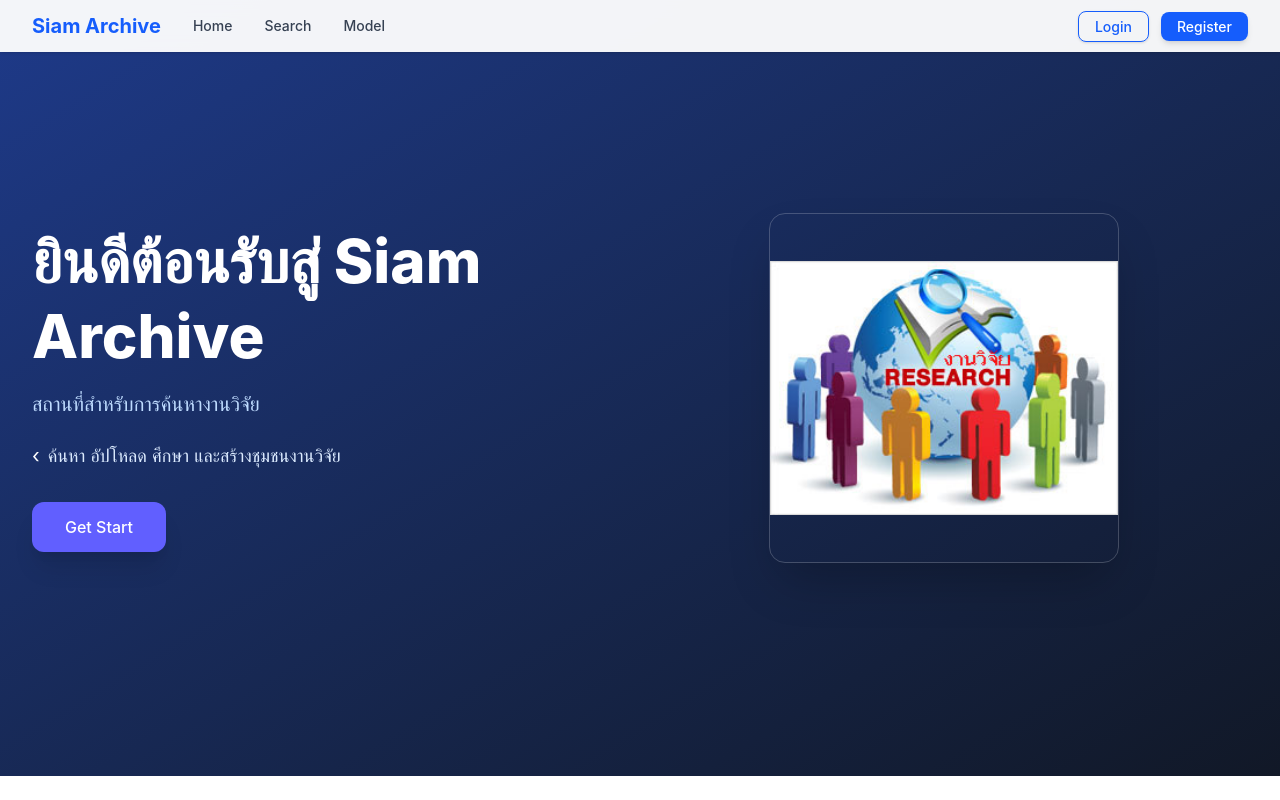
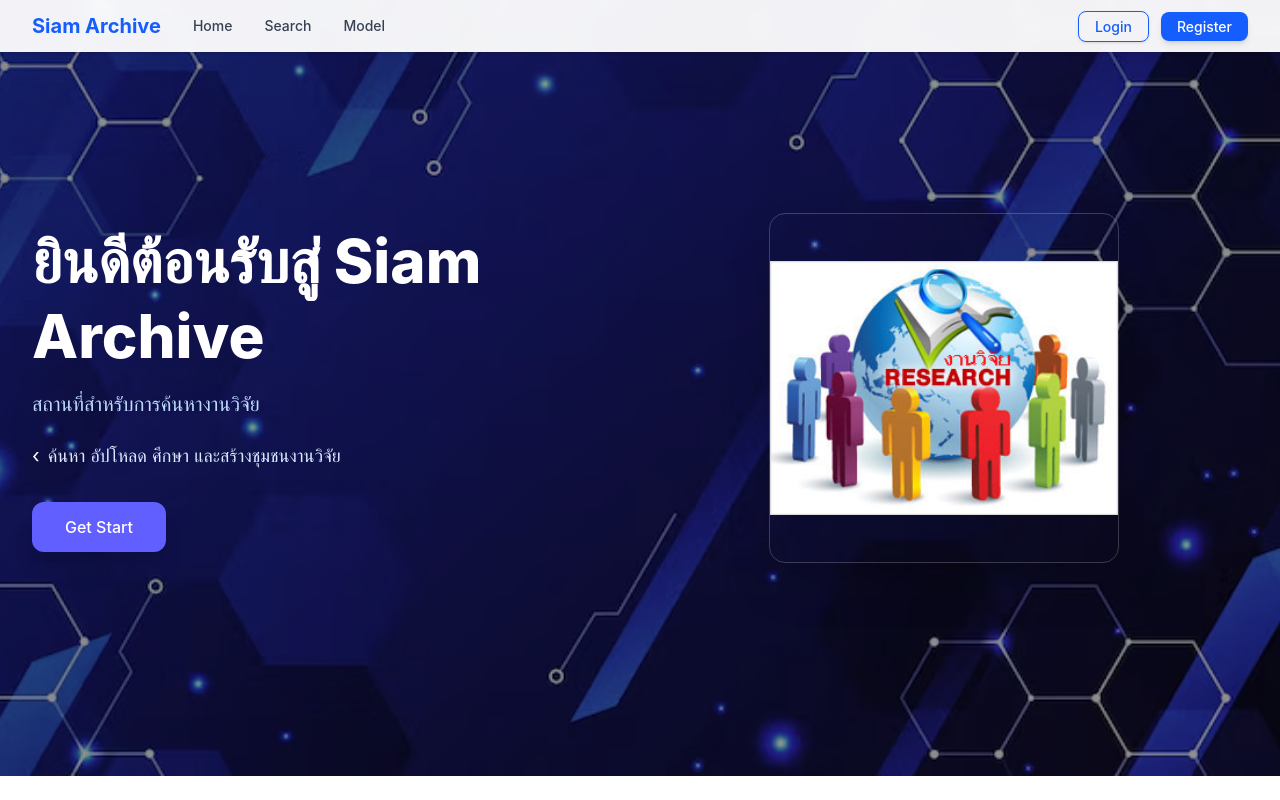
Before and after one commit to mooporo/next-project-app, a Next.js app: page / in a window 1280 px wide. Shown: the top 800 px of the page. Built offline with nearby package versions, Linux system fonts and the light colour scheme.

Commit message:
Fix Home

```diff
--- a/app/page.tsx
+++ b/app/page.tsx
@@ -25,9 +25,19 @@ const Navbar = () => (
 
 // Hero Section
 const HeroSection = () => (
-  <section className="relative pt-32 pb-32 overflow-hidden bg-gray-50">
-    {/* Background gradient */}
-    <div className="absolute inset-0 bg-gradient-to-br from-[#1E3A8A] to-[#111827] z-0"></div>
+  <section className="relative pt-32 pb-32 overflow-hidden">
+    {/* Background image */}
+    <div className="absolute inset-0 z-0">
+      <Image
+        src="/background.png" // วางไฟล์ background.png ใน public/
+        alt="Background"
+        fill
+        className="object-cover"
+        priority
+      />
+      {/* Overlay สีเข้มเพื่อให้ข้อความอ่านง่าย */}
+      <div className="absolute inset-0 bg-black/40"></div>
+    </div>
 
     <div className="relative z-10 max-w-7xl mx-auto px-4 sm:px-6 lg:px-8 flex flex-col md:flex-row items-center justify-between">
       {/* ซ้าย */}
@@ -47,6 +57,7 @@ const HeroSection = () => (
         </a>
       </div>
 
+      {/* ขวา */}
       <div className="md:w-1/2 flex justify-center p-8">
         <div className="w-[350px] h-[350px] relative rounded-2xl shadow-2xl border border-white/20 overflow-hidden">
           <Image
@@ -58,7 +69,6 @@ const HeroSection = () => (
           />
         </div>
       </div>
-
     </div>
   </section>
 );
```
Also changed, not shown: public/background.png (added). Lines whose indentation alone changed are shown as unchanged.
